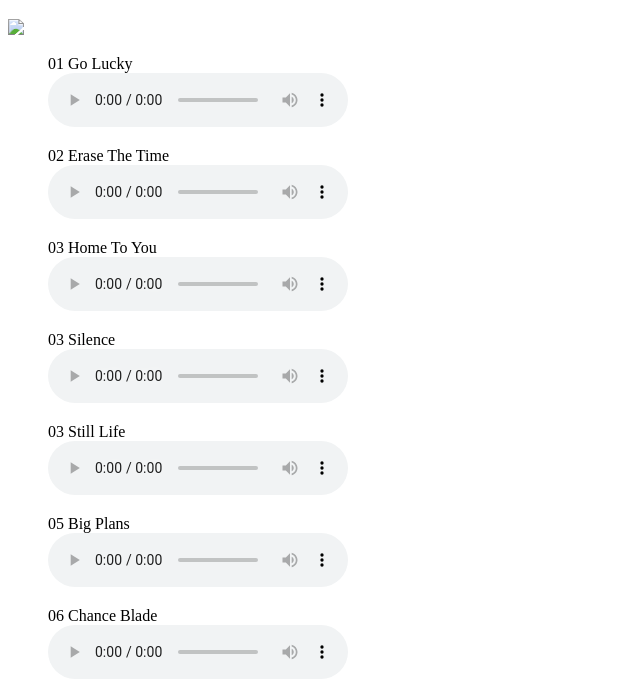
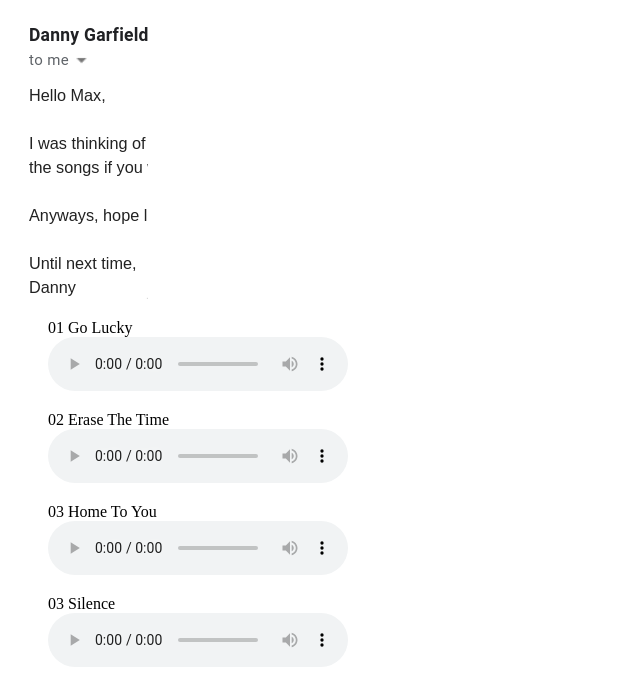
Before and after one commit to MaxBittker/my_strongest_potion, a plain HTML site: page index.html in a window 1280 px wide. Shown: the part 61-745 px from the top of the page, without its empty margins (0-640 px from the left). Drawn offline with Linux system fonts and the light colour scheme.

Commit message:
Update index.html

```diff
--- a/index.html
+++ b/index.html
@@ -10,7 +10,7 @@
 
 <body>
     <h1>Dannny's My Strongest Potion</h1>
-    <img src="image.png">
+    <img src="1577741153.png">
     <figure>
         <figcaption>01 Go Lucky</figcaption>
         <audio controls src="01 Go Lucky.mp3">
```
